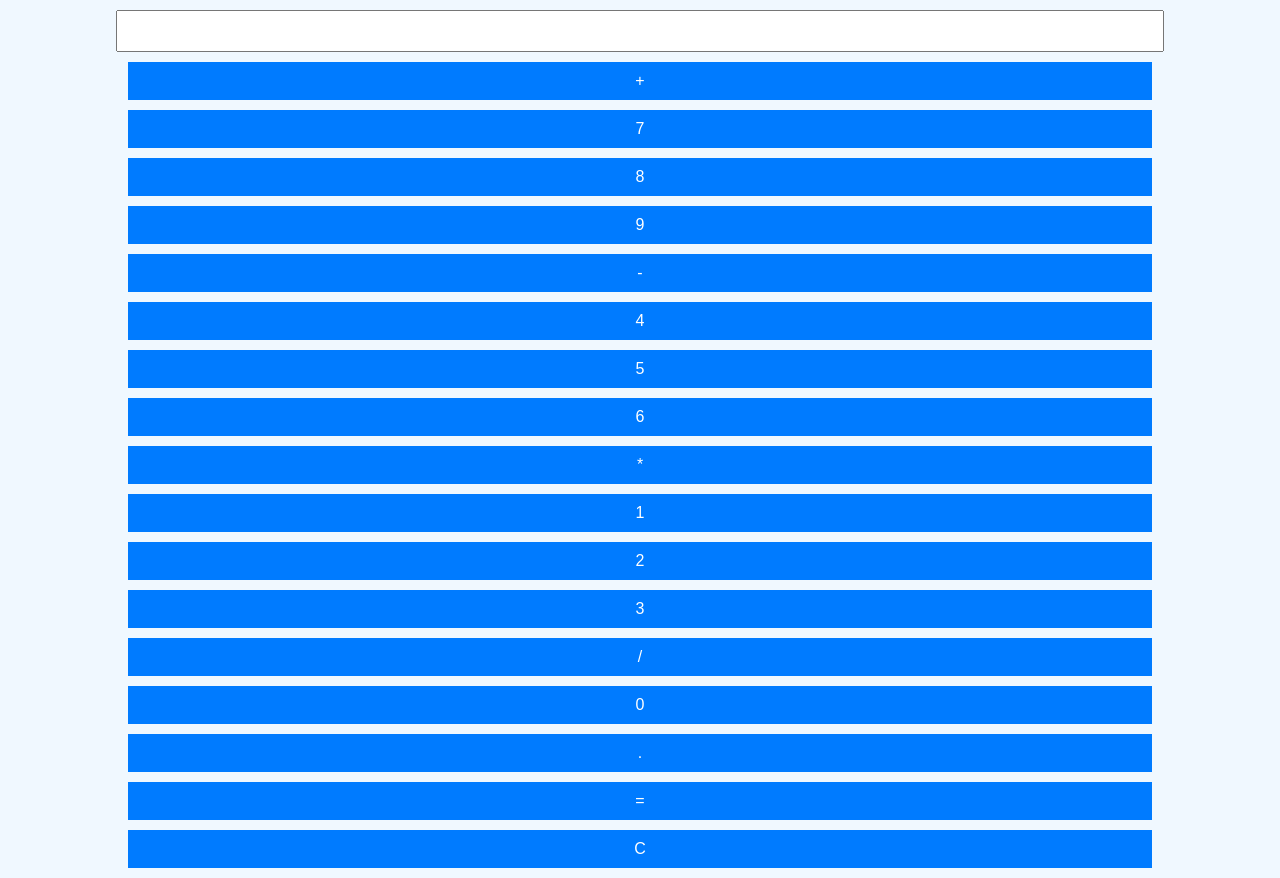
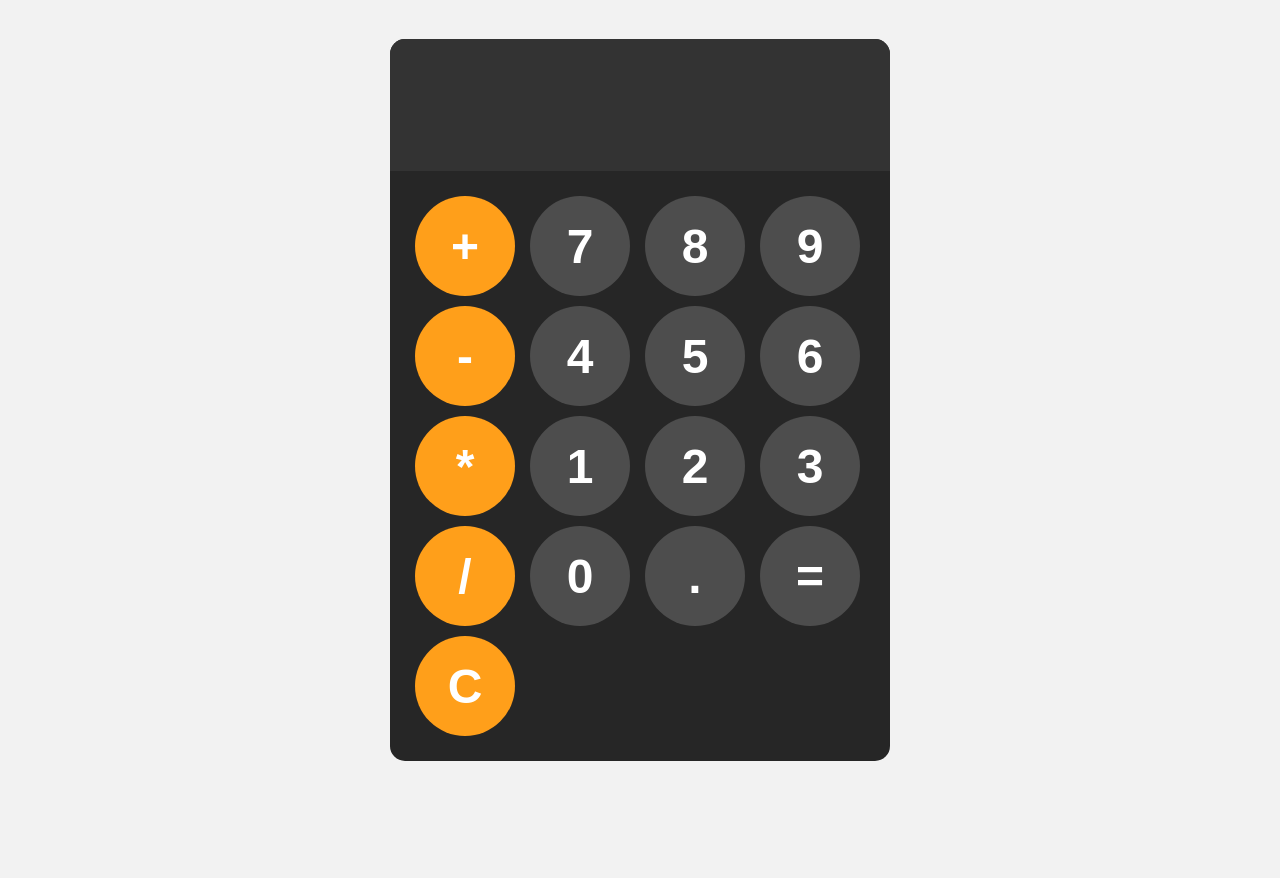
Before and after one commit to BlakeDemonvine/pendulum-simulator2, a plain HTML site: page index.html in a window 1280 px wide. After the commit the page ends 800 px from the top, so only its background shows below. Drawn offline with Linux system fonts and the light colour scheme.

Commit message:
Update styles.css

```diff
--- a/styles.css
+++ b/styles.css
@@ -1,59 +1,59 @@
-body {
+body{
+  margin: 0;
+  display: flex;
+  justify-content: center;
+  align-items: center;
+  height: 100vh;
+  background-color: hsl(0, 0%, 95%);
+}
+#calculator{
   font-family: Arial, sans-serif;
-  text-align: center;
-  margin: 0;
-  padding: 0;
-  background-color: #f0f8ff;
+  background-color: hsl(0, 0%, 15%);
+  border-radius: 15px;
+  max-width: 500px;
+  overflow: hidden;
 }
+#display{
+  width: 100%;
+  padding: 20px;
+  font-size: 5rem;
+  text-align: left;
+  border: none;
+  background-color: hsl(0, 0%, 20%);
+  color: white;
 
-.container {
-  width: 80%;
-  margin: 0 auto;
-  padding: 20px;
-  background-color: white;
-  box-shadow: 0 4px 10px rgba(0, 0, 0, 0.1);
-  border-radius: 10px;
 }
+#keys{
+  display: grid;
+  grid-template-columns: repeat(4,1fr);
+  gap: 10px;
+  padding: 25px;
 
-input, button {
-  display: block;
-  margin: 10px auto;
-  padding: 10px;
-  width: 80%;
-  font-size: 16px;
 }
+button{
+  width : 100px;
+  height : 100px;
+  border-radius: 50px;
+  border: none;
+  background-color: hsl(0, 0%, 30%);
+  color: white;
+  font-size: 3rem;
+  font-weight: bold;
+  cursor: pointer;
 
-canvas {
-  display: block;
-  margin: 20px auto;
-  max-width: 100%;
 }
-
-button {
-  background-color: #007BFF;
-  color: white;
-  border: none;
-  cursor: pointer;
+button:hover{
+  background-color: hsl(0, 0%, 40%);
 }
-
-button:hover {
-  background-color: #0056b3;
+button:active{
+  background-color: hsl(0, 0%, 50%);
 }
-
-label {
-  display: block;
-  margin: 10px auto;
-  font-weight: bold;
+.operator-btn{
+  background-color: hsl(35, 100%, 55%);
 }
-
-h2, h3 {
-  color: #333;
+.operator-btn:hover{
+  background-color: hsl(35, 100%, 65%);
 }
-
-.subtitle {
-  font-size: 17px;
-  color: gray;
-  text-align: center;
-  margin-top: 0;
-  margin-bottom: 20px;
+.operator-btn:active{
+  background-color: hsl(35, 100%, 75%);
 }
```
